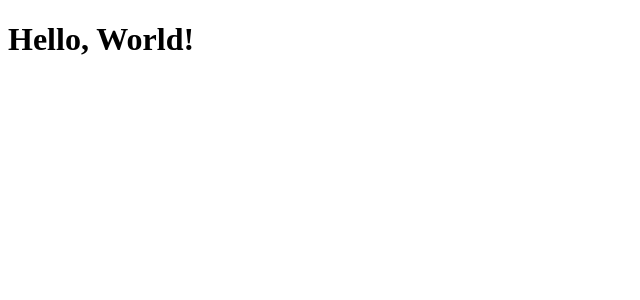
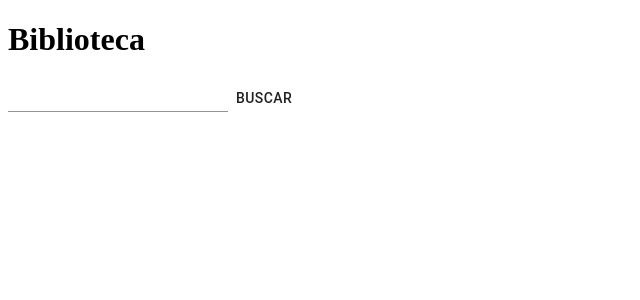
Before and after one commit to ArthurMTS/biblioteca, a React (Create React App) app: page / in a window 1280 px wide. Shown: the top 300 px of the page, without its empty margins (0-640 px from the left). Built offline with nearby package versions, Linux system fonts and the light colour scheme.

Commit message:
feat: FilterBar component

```diff
--- a/package.json
+++ b/package.json
@@ -3,6 +3,7 @@
   "version": "0.1.0",
   "private": true,
   "dependencies": {
+    "@material-ui/core": "^4.12.3",
     "@testing-library/jest-dom": "^5.16.1",
     "@testing-library/react": "^12.1.2",
     "@testing-library/user-event": "^13.5.0",
--- a/src/features/Library/Library.tsx
+++ b/src/features/Library/Library.tsx
@@ -1,3 +1,11 @@
+import { Box } from '@material-ui/core';
+
+import { FilterBar } from './components/FilterBar';
+
 export const Library = () => (
-  <h1>Hello, World!</h1>
+  <Box>
+    <h1>{process.env.REACT_APP_APP_NAME}</h1>
+
+    <FilterBar />
+  </Box>
 );
--- /dev/null
+++ b/src/features/Library/components/FilterBar/FilterBar.tsx
@@ -0,0 +1,10 @@
+import { Box, TextField, Button } from '@material-ui/core';
+
+export const FilterBar = () => {
+  return (
+    <Box>
+      <TextField />
+      <Button>Buscar</Button>
+    </Box>
+  );
+}
--- /dev/null
+++ b/src/features/Library/components/FilterBar/index.ts
@@ -0,0 +1 @@
+export { FilterBar } from './FilterBar';
```
Also changed, not shown: 2 other files (tests, documents, lock files or other folders).
